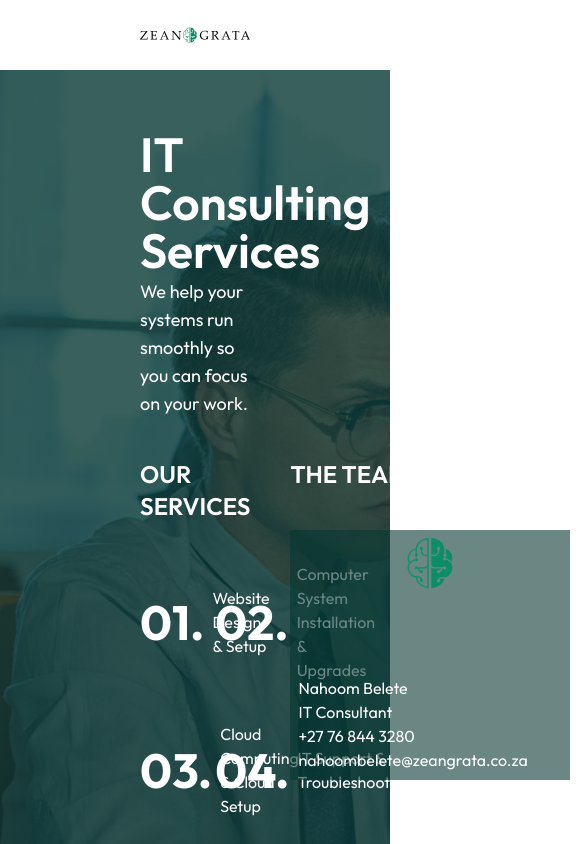
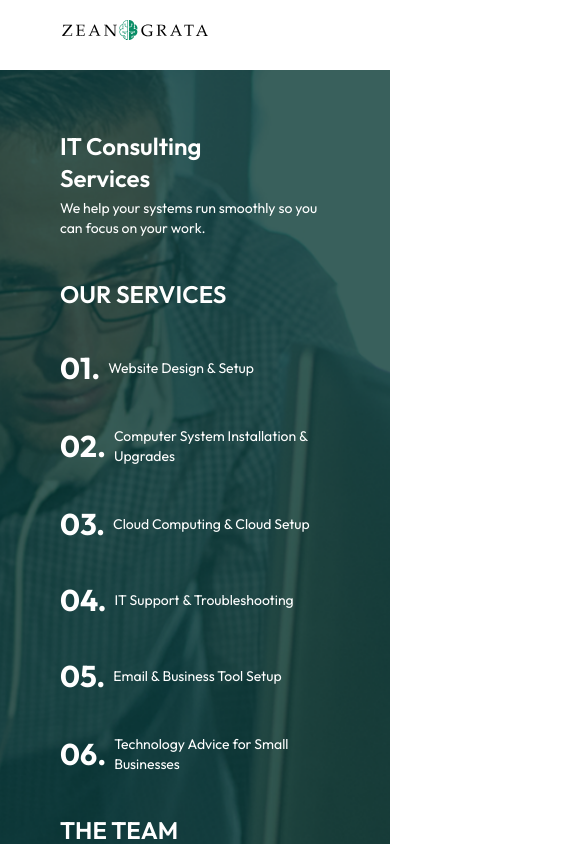
Before and after one commit to Zean-Grata/zean-grata-website, a React (Vite) app in the folder client/: page / in a window 390 px wide. Shown: the top 844 px of the page, 585 px wide, since content can reach past the window. Built offline with nearby package versions, Linux system fonts and the light colour scheme.

Commit message:
Add responsiveness for mobile

```diff
--- a/client/src/App.tsx
+++ b/client/src/App.tsx
@@ -2,27 +2,27 @@ import './App.css'
 
 function App() {
   return (
-    <div className='[&_*]:text-white'>
-       <div id="nav" className='flex px-35 py-5 h-[70px]'>
-            <img src="zean_grata_logo.svg" alt="Zean Grata company logo" role="img" aria-label='Zean Grata company logo' className='w-[200px] h-[30px]'/>
+    <div className='[&_*]:text-white w-auto overflow-hidden'>
+       <div id="nav" className='flex px-15 md:px-35 py-5 h-[70px] w-auto'>
+            <img src="zean_grata_logo.svg" alt="Zean Grata company logo" role="img" aria-label='Zean Grata company logo' className='w-[150px] h-[20px] md:w-[200px] md:h-[30px]'/>
         </div>
-        <div id="bg-container" className="bg-[url('/bg_image.png')] flex flex-col h-fit w-full bg-cover px-10 py-15 space-y-30">
-          <div id="secondary-container" className='flex flex-col space-y-10 px-25'>
+        <div id="bg-container" className="bg-[url('/bg_image.png')] flex flex-col h-fit w-auto bg-cover bg-center md:bg-top px-10 py-15 space-y-30">
+          <div id="secondary-container" className='flex flex-col space-y-10 px-5 md:px-25'>
             {/*BEGIN: Main Headline */}
             <div className='flex flex-col space-y-1'>
-              <h1 className='text-white text-5xl text-balance max-w-[10ch]'>IT Consulting Services</h1>
-              <h2 className='text-[#F3F3F3] text-lg max-w-[30ch]'>We help your systems run smoothly so you can focus on your work.</h2>
+              <h1 className='text-white text-2xl md:text-5xl text-balance max-w-[10ch]'>IT Consulting Services</h1>
+              <h2 className='text-[#F3F3F3] text-sm md:text-lg max-w-[30ch]'>We help your systems run smoothly so you can focus on your work.</h2>
             </div>
              {/*END: Main Headline */}
              {/*BEGIN: Services and Team Container */}
-            <div className='flex space-x-10'>
+            <div className='flex flex-col space-y-10 md:flex-row md:space-x-10'>
               {/*BEGIN: Services Container */}
               <div className='flex flex-col space-y-10'>
                 <h1 className='text-2xl'>OUR SERVICES</h1>
-                <div className='grid grid-cols-2 gap-y-10 gap-x-10 [&>div>h2]:text-5xl [&>div>h2]:font-bold [&>div]:flex [&>div]:items-center [&>div]:space-x-2'>
+                <div className='grid grid-cols-1 md:grid-cols-2 gap-y-10 gap-x-10 [&>div>h2]:text-3xl md:[&>div>h2]:text-5xl [&>div>h2]:font-bold [&>div]:flex [&>div]:items-center [&>div]:space-x-2 [&>div>h3]:text-sm [&>div>h3]:max-w-[30ch]'>
                   <div className=''>
                     <h2>01.</h2>
-                    <h3 className='max-w-[15ch]'>Website Design & Setup</h3>
+                    <h3 className=''>Website Design & Setup</h3>
                   </div>
                    <div className=''>
                     <h2>02.</h2>
@@ -50,25 +50,25 @@ function App() {
               {/*START: Team Container*/}
               <div className='flex flex-col space-y-10'>
                 <h1 className='text-2xl'>THE TEAM</h1>
-                <div className='flex space-x-10'>
-                  <div className='flex flex-col justify-around w-[280px] h-[250px] bg-[#08383399] p-2 space-y-5'>
+                <div className='flex flex-col space-y-10 md:flex-row md:space-x-10'>
+                  <div className='flex flex-col justify-around w-[250px] h-[200px] md:w-[280px] md:h-[250px] bg-[#08383399] p-2 space-y-5'>
                     <div className='flex flex-1 justify-center'>
                         <img src="/zean_grata_icon.svg" alt="Zean Grata Logo" className='w-[50px] h-[50px] color-white'/>
                     </div>
                     <div className='flex flex-1 items-end'>
-                      <p>Nahoom Belete<br/>
+                      <p className='text-sm md:text-md'>Nahoom Belete<br/>
                          IT Consultant<br/>
                          +27 76 844 3280<br/>
                          nahoombelete@zeangrata.co.za
                       </p>
                     </div>
                   </div>
-                  <div className='flex flex-col justify-around w-[280px] h-[250px] bg-[#08383399] p-2 space-y-5'>
+                  <div className='flex flex-col justify-around w-[250px] h-[200px] md:w-[280px] md:h-[250px] bg-[#08383399] p-2 space-y-5'>
                     <div className='flex flex-1 justify-center'>
                         <img src="/zean_grata_icon.svg" alt="Zean Grata Logo" className='w-[50px] h-[50px]'/>
                     </div>
                     <div className='flex flex-1 items-end'>
-                      <p>Emannuel Belete<br/>
+                      <p className='text-sm md:text-md'>Emannuel Belete<br/>
                          IT Consultant<br/>
                          +27 79 455 8925<br/>
                          emannuelbelete@zeangrata.co.za
```
